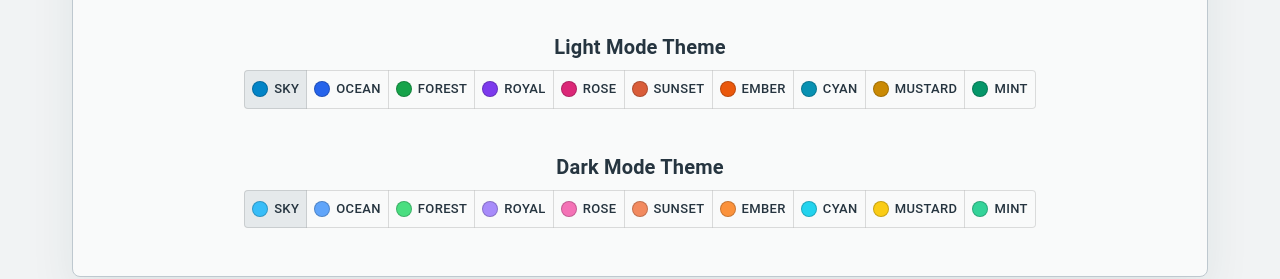
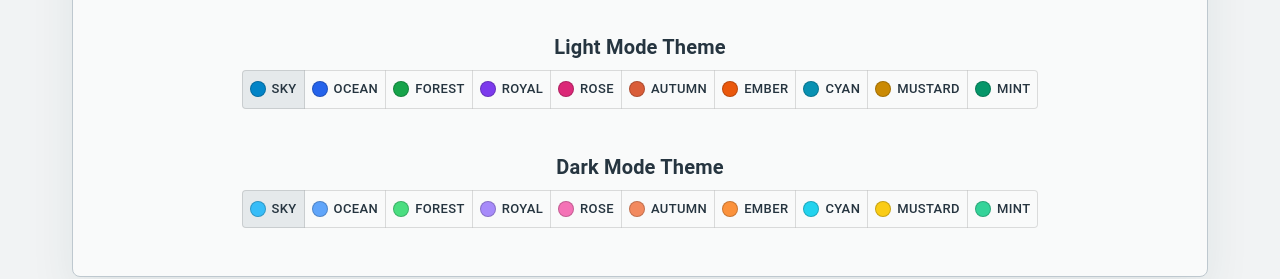
Before and after one commit to sterance/EzQuote, a React (Vite) app: page /settings in a window 1280 px wide. Shown: the part 352-631 px from the top of the page. Built offline with nearby package versions, Linux system fonts and the light colour scheme.

Commit message:
renamed a theme

```diff
--- a/src/themeOptions.ts
+++ b/src/themeOptions.ts
@@ -73,7 +73,7 @@ export const LIGHT_THEMES: ThemeOption[] = [
     navText: "#f4f0f2",
   },
   {
-    label: "Sunset",
+    label: "Autumn",
     pageBg: "#f4f2f1",
     surface: "#fafaf9",
     surfaceMuted: "#ebe7e5",
@@ -196,7 +196,7 @@ export const DARK_THEMES: ThemeOption[] = [
     navText: "#ebe5e8",
   },
   {
-    label: "Sunset",
+    label: "Autumn",
     pageBg: "#1b1613",
     surface: "#2a221d",
     surfaceMuted: "#362b26",
```
